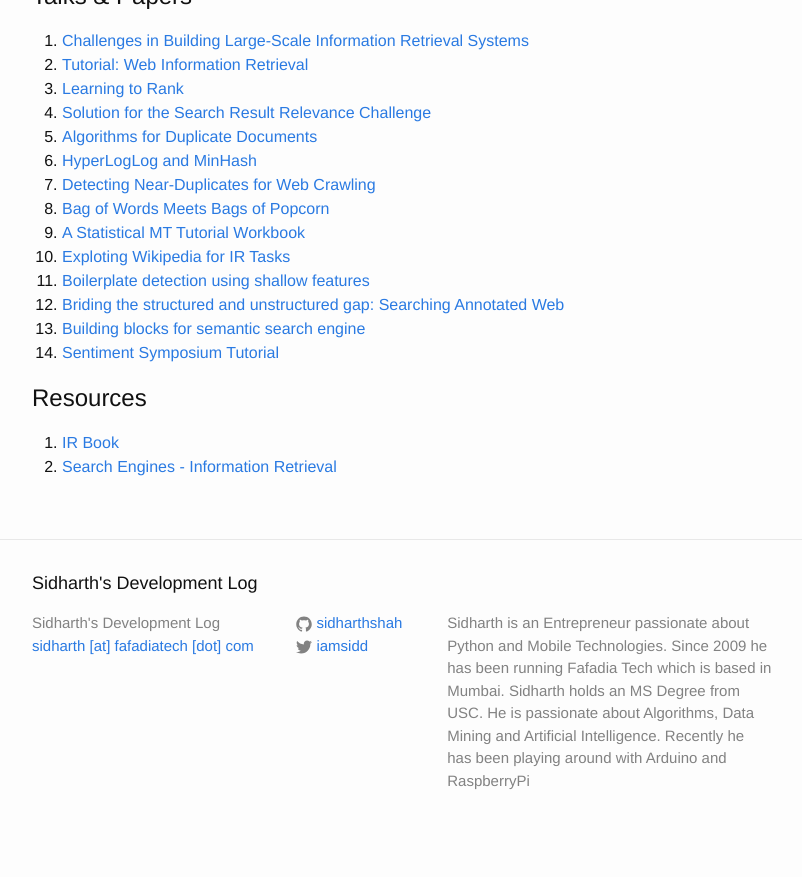
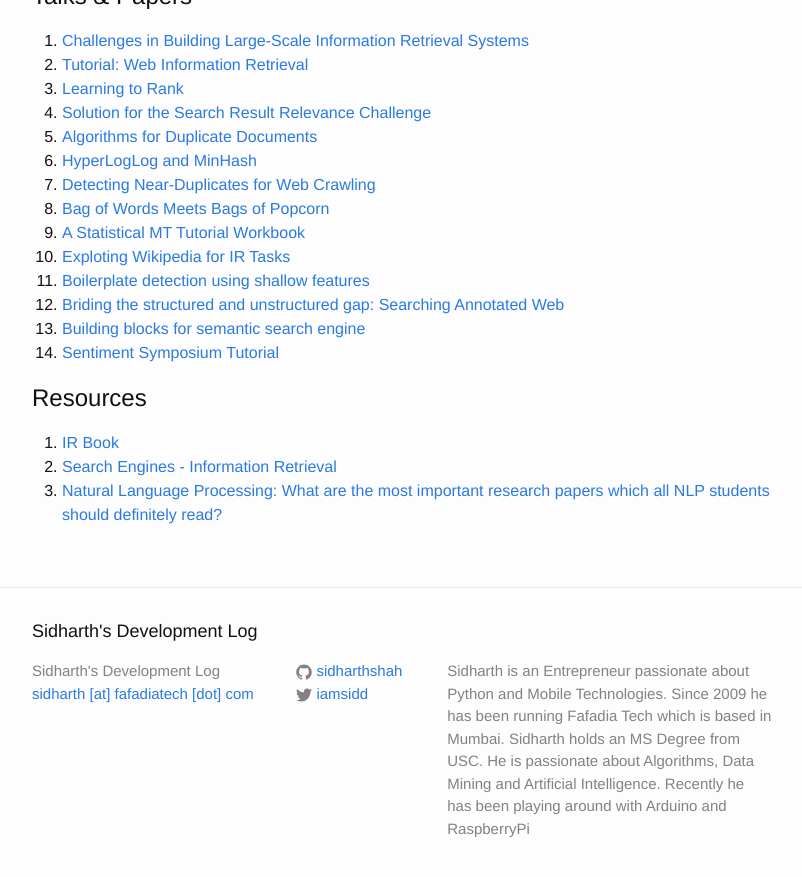
Before and after one commit to sidharthshah/sidharthshah.github.com, a Jekyll site: the page built from information-retrieval.md, in a window 1280 px wide and 900 px high, scrolled down 942 px. Shown: the top 877 px of the window, without its empty margins (238-1040 px from the left). Built offline with Jekyll 4.4.1, drawn with Linux system fonts in a browser that asks for light colours; before the commit the page ends 1794 px from its top, so only the background shows below that.

Commit message:
added one more link

```diff
--- a/information-retrieval.md
+++ b/information-retrieval.md
@@ -57,3 +57,4 @@ Resources
 =========
 1. [IR Book](http://www-nlp.stanford.edu/IR-book/)
 2. [Search Engines - Information Retrieval](http://ciir.cs.umass.edu/downloads/SEIRiP.pdf)
+3. [Natural Language Processing: What are the most important research papers which all NLP students should definitely read?](https://www.quora.com/Natural-Language-Processing/What-are-the-most-important-research-papers-which-all-NLP-students-should-definitely-read)
```
